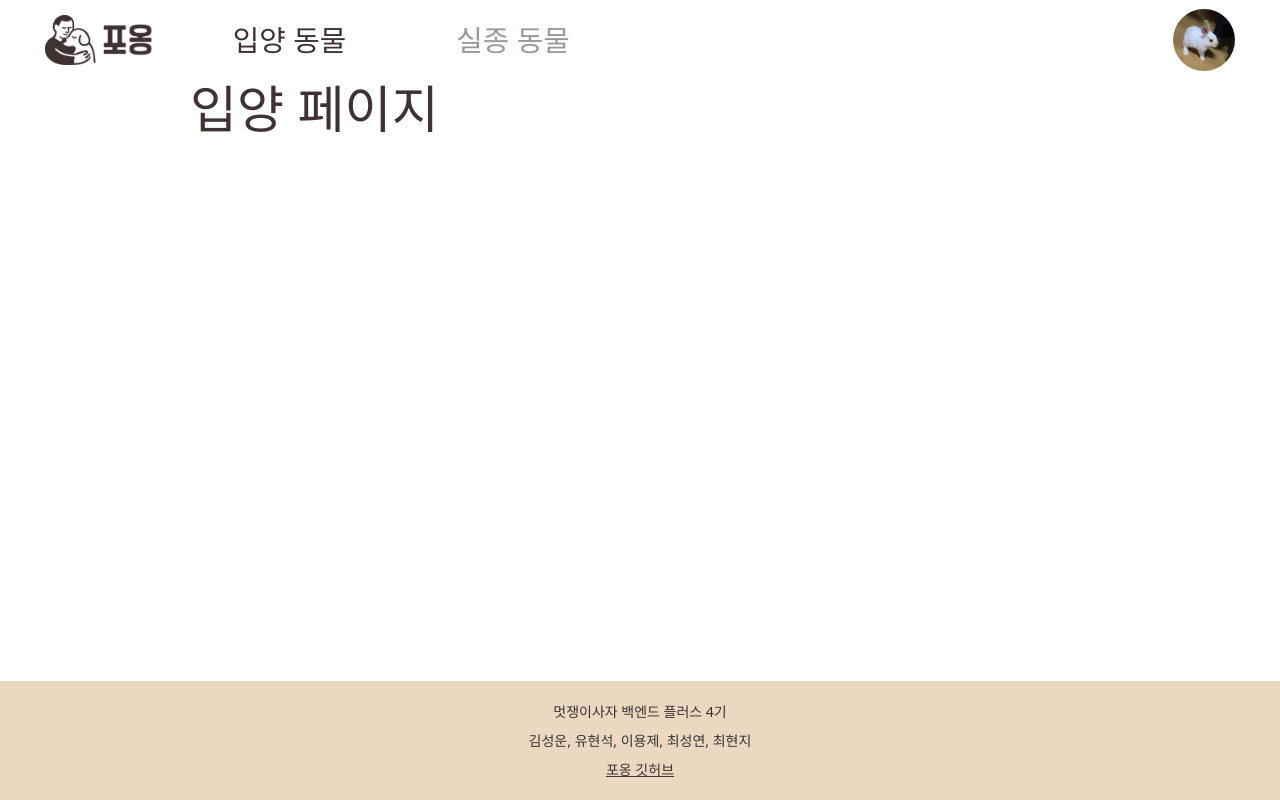
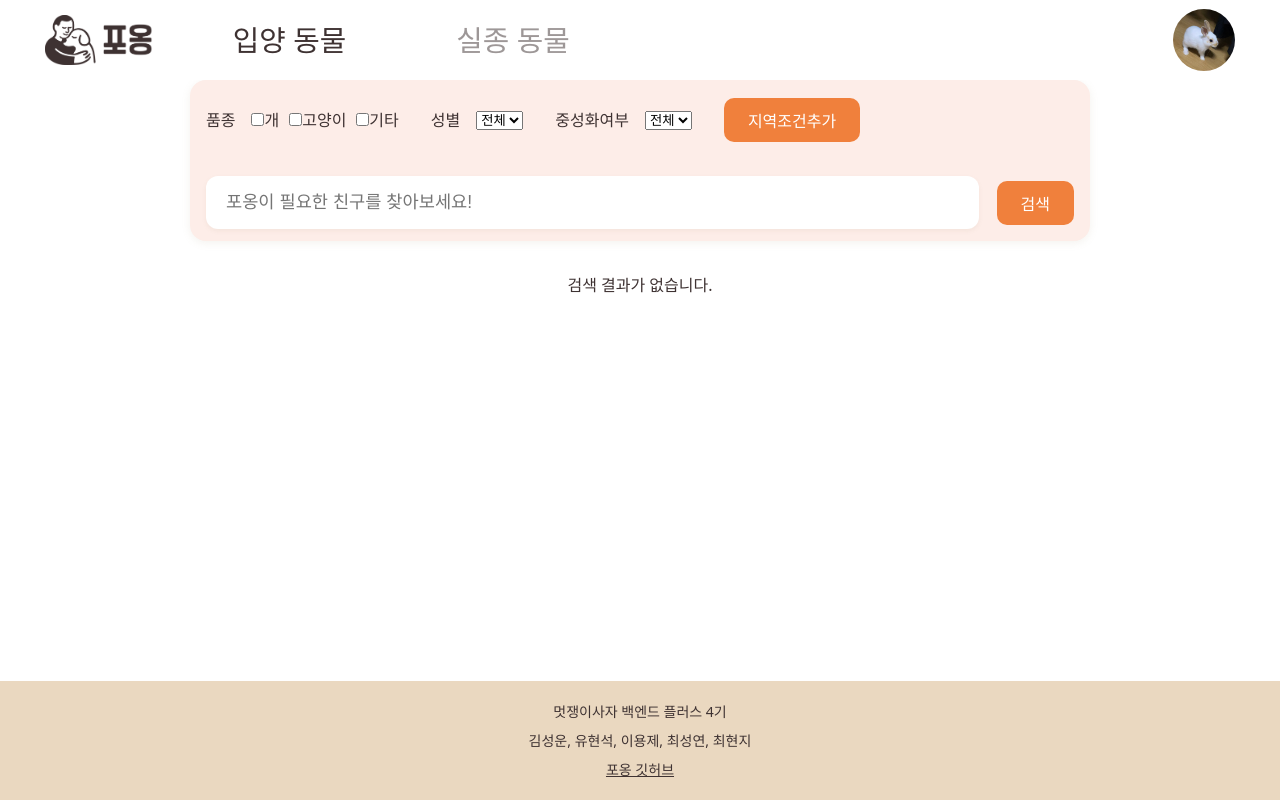
Before and after one commit to paw-ong/pawong-frontend, a React (Vite) app: page /adoption in a window 1280 px wide. Built offline with nearby package versions, Linux system fonts and the light colour scheme.

Commit message:
[feat] 검색화면 기본틀 + 나누기

```diff
--- a/package.json
+++ b/package.json
@@ -11,7 +11,8 @@
   },
   "dependencies": {
     "react": "^19.0.0",
-    "react-dom": "^19.0.0"
+    "react-dom": "^19.0.0",
+    "react-router-dom": "^7.5.2"
   },
   "devDependencies": {
     "@eslint/js": "^9.25.1",
--- /dev/null
+++ b/src/components/common/PrimaryButton.css
@@ -0,0 +1,14 @@
+.primary-btn {
+  background: #F0803C;
+  color: #fff;
+  border: none;
+  border-radius: 10px;
+  padding: 10px 24px;
+  font-size: 1rem;
+  font-weight: 600;
+  cursor: pointer;
+  transition: background 0.2s;
+}
+.primary-btn:hover {
+  background: #d96a1c;
+}
--- /dev/null
+++ b/src/components/common/PrimaryButton.jsx
@@ -0,0 +1,12 @@
+import React from "react";
+import "./PrimaryButton.css";
+
+function PrimaryButton({ children, onClick, ...props }) {
+  return (
+    <button className="primary-btn" onClick={onClick} {...props}>
+      {children}
+    </button>
+  );
+}
+
+export default PrimaryButton;
--- /dev/null
+++ b/src/components/pet/AddressModal.css
@@ -0,0 +1,45 @@
+.address-modal-backdrop {
+  position: fixed;
+  top: 0;
+  left: 0;
+  width: 100vw;
+  height: 100vh;
+  background: rgba(0,0,0,0.3);
+  display: flex;
+  align-items: center;
+  justify-content: center;
+  z-index: 2000;
+}
+
+.address-modal {
+  background: #fff;
+  border-radius: 16px;
+  box-shadow: 0 4px 24px rgba(167, 146, 119, 0.25);
+  padding: 32px 24px 24px 24px;
+  min-width: 320px;
+  max-width: 90vw;
+  text-align: center;
+  position: relative;
+}
+
+.address-modal h2 {
+  margin-top: 0;
+  color: #3E3232;
+  font-size: 1.3rem;
+  margin-bottom: 16px;
+}
+
+.close-btn {
+  margin-top: 24px;
+  background: #F0803C;
+  color: #fff;
+  border: none;
+  border-radius: 8px;
+  padding: 8px 24px;
+  font-size: 1rem;
+  cursor: pointer;
+  transition: background 0.2s;
+}
+.close-btn:hover {
+  background: #d96a1c;
+}
--- /dev/null
+++ b/src/components/pet/AddressModal.jsx
@@ -0,0 +1,16 @@
+import React from "react";
+import "./AddressModal.css";
+
+function AddressModal({ onClose }) {
+  return (
+    <div className="address-modal-backdrop">
+      <div className="address-modal">
+        <h2>지역 조건 추가</h2>
+        <p>여기에 지역 조건 입력 UI가 들어갑니다.</p>
+        <button className="close-btn" onClick={onClose}>닫기</button>
+      </div>
+    </div>
+  );
+}
+
+export default AddressModal;
--- /dev/null
+++ b/src/components/pet/AdoptionResultList.jsx
@@ -0,0 +1,25 @@
+import React from "react";
+
+function AdoptionResultList({ results, loading }) {
+  if (loading) return <div style={{textAlign: 'center', margin: '32px 0'}}>검색 중...</div>;
+  if (!results || results.length === 0) return <div style={{textAlign: 'center', margin: '32px 0'}}>검색 결과가 없습니다.</div>;
+
+  return (
+    <div style={{width: '100%', maxWidth: 1100, margin: '0 auto', padding: '0 16px'}}>
+      <ul style={{listStyle: 'none', padding: 0}}>
+        {results.map((item, idx) => (
+          <li key={item.id || idx} style={{marginBottom: 16, background: '#fff', borderRadius: 12, boxShadow: '0 2px 8px rgba(167,146,119,0.08)', padding: 20}}>
+            {/* 실제 데이터 구조에 맞게 아래를 수정하세요 */}
+            <div><b>이름:</b> {item.name || '이름 없음'}</div>
+            <div><b>품종:</b> {item.upKindCd || '-'}</div>
+            <div><b>성별:</b> {item.sexCd || '-'}</div>
+            <div><b>중성화:</b> {item.neuterYn || '-'}</div>
+            {/* 필요시 더 많은 정보 추가 */}
+          </li>
+        ))}
+      </ul>
+    </div>
+  );
+}
+
+export default AdoptionResultList;
--- /dev/null
+++ b/src/components/pet/AdoptionSearchBar.css
@@ -0,0 +1,109 @@
+.adoption-search-bar-wrapper {
+  width: 100%;
+  display: flex;
+  flex-direction: column;
+  align-items: center;
+  margin: 0 auto 32px auto;
+}
+
+.adoption-search-bar {
+  background: #FDEDE8;
+  border-radius: 16px;
+  box-shadow: 0 2px 8px rgba(167, 146, 119, 0.12);
+  padding: 18px 16px 12px 16px;
+  width: 100%;
+  max-width: 1100px;
+  display: flex;
+  flex-direction: column;
+  gap: 18px;
+}
+
+.filter-row {
+  display: flex;
+  gap: 32px;
+  align-items: center;
+  margin-bottom: 8px;
+}
+
+.filter-group {
+  display: flex;
+  align-items: center;
+  gap: 10px;
+  background: none;
+}
+
+.filter-label {
+  font-weight: 600;
+  color: #3E3232;
+  margin-right: 6px;
+}
+
+.address-btn {
+  background: #F0803C;
+  color: #fff;
+  border: none;
+  border-radius: 10px;
+  padding: 8px 18px;
+  font-size: 1rem;
+  font-weight: 500;
+  cursor: pointer;
+  margin-left: 10px;
+  transition: background 0.2s;
+}
+.address-btn:hover {
+  background: #d96a1c;
+}
+
+.search-row {
+  display: flex;
+  align-items: center;
+  gap: 18px;
+  margin-top: 8px;
+}
+
+.search-input {
+  flex: 1;
+  border-radius: 12px;
+  border: none;
+  box-shadow: 0 2px 4px rgba(167, 146, 119, 0.10);
+  padding: 16px 20px;
+  font-size: 1.1rem;
+  outline: none;
+  background: #fff;
+  color: #3E3232;
+}
+
+.search-btn {
+  background: #F0803C;
+  color: #fff;
+  border: none;
+  border-radius: 12px;
+  padding: 16px 32px;
+  font-size: 1.1rem;
+  font-weight: 600;
+  cursor: pointer;
+  transition: background 0.2s;
+}
+.search-btn:hover {
+  background: #d96a1c;
+}
+
+@media (max-width: 900px) {
+  .adoption-search-bar {
+    padding: 18px 8px 16px 8px;
+    max-width: 98vw;
+  }
+  .filter-row {
+    flex-direction: column;
+    align-items: flex-start;
+    gap: 12px;
+  }
+  .search-row {
+    flex-direction: column;
+    gap: 10px;
+    width: 100%;
+  }
+  .search-input {
+    width: 100%;
+  }
+}
--- /dev/null
+++ b/src/components/pet/AdoptionSearchBar.jsx
@@ -0,0 +1,105 @@
+import React, { useState } from "react";
+import AddressModal from "./AddressModal";
+import PrimaryButton from "../common/PrimaryButton";
+import "./AdoptionSearchBar.css";
+
+const KIND_MAP = [
+  { label: "개", value: "DOG" },
+  { label: "고양이", value: "CAT" },
+  { label: "기타", value: "ETC" },
+];
+const SEX_MAP = [
+  { label: "전체", value: "ALL" },
+  { label: "암컷", value: "F" },
+  { label: "수컷", value: "M" },
+];
+const NEUTER_MAP = [
+  { label: "전체", value: "ALL" },
+  { label: "함", value: "Y" },
+  { label: "안함", value: "N" },
+];
+
+function AdoptionSearchBar({ onSearch }) {
+  const [isModalOpen, setIsModalOpen] = useState(false);
+  const [selectedKinds, setSelectedKinds] = useState([]); // ["DOG", ...]
+  const [sex, setSex] = useState("ALL");
+  const [neuter, setNeuter] = useState("ALL");
+  const [searchTerm, setSearchTerm] = useState("");
+
+  // 체크박스 핸들러
+  const handleKindChange = (kind) => {
+    setSelectedKinds((prev) =>
+      prev.includes(kind)
+        ? prev.filter((k) => k !== kind)
+        : [...prev, kind]
+    );
+  };
+
+  // 검색 버튼 클릭 시
+  const handleSearch = () => {
+    if (selectedKinds.length === 0) {
+      alert("품종을 한 개 이상 선택해주세요.");
+      return;
+    }
+    onSearch({
+      selectedKinds,
+      sex,
+      neuter,
+      searchTerm,
+    });
+  };
+
+  return (
+    <div className="adoption-search-bar-wrapper">
+      <div className="adoption-search-bar">
+        <div className="filter-row">
+          <div className="filter-group">
+            <label className="filter-label">품종</label>
+            {KIND_MAP.map((k) => (
+              <label key={k.value}>
+                <input
+                  type="checkbox"
+                  checked={selectedKinds.includes(k.value)}
+                  onChange={() => handleKindChange(k.value)}
+                />
+                {k.label}
+              </label>
+            ))}
+          </div>
+          <div className="filter-group">
+            <label className="filter-label">성별</label>
+            <select value={sex} onChange={e => setSex(e.target.value)}>
+              {SEX_MAP.map((s) => (
+                <option key={s.value} value={s.value}>{s.label}</option>
+              ))}
+            </select>
+          </div>
+          <div className="filter-group">
+            <label className="filter-label">중성화여부</label>
+            <select value={neuter} onChange={e => setNeuter(e.target.value)}>
+              {NEUTER_MAP.map((n) => (
+                <option key={n.value} value={n.value}>{n.label}</option>
+              ))}
+            </select>
+          </div>
+          <PrimaryButton onClick={() => setIsModalOpen(true)}>지역조건추가</PrimaryButton>
+        </div>
+        <div className="search-row">
+          <input
+            className="search-input"
+            type="text"
+            placeholder="포옹이 필요한 친구를 찾아보세요!"
+            value={searchTerm}
+            onChange={e => setSearchTerm(e.target.value)}
+          />
+          <PrimaryButton onClick={handleSearch}>검색</PrimaryButton>
+        </div>
+      </div>
+      {isModalOpen && (
+        <AddressModal onClose={() => setIsModalOpen(false)} />
+      )}
+    </div>
+  );
+}
+
+export default AdoptionSearchBar;
--- a/src/pages/Adoption.jsx
+++ b/src/pages/Adoption.jsx
@@ -1,9 +1,50 @@
-import React from "react";
+import React, { useState } from "react";
+import AdoptionSearchBar from "../components/pet/AdoptionSearchBar";
+import AdoptionResultList from "../components/pet/AdoptionResultList";
 
 function Adoption() {
+  const [searchParams, setSearchParams] = useState(null); // 검색 조건
+  const [results, setResults] = useState([]); // 검색 결과
+  const [loading, setLoading] = useState(false);
+
+  // 검색 함수: AdoptionSearchBar에서 호출
+  const handleSearch = async (params) => {
+    setSearchParams(params);
+    setLoading(true);
+    try {
+      const urlParams = new URLSearchParams();
+      params.selectedKinds.forEach((kind) => urlParams.append("upKindCds", kind));
+      if (params.sex === "ALL") {
+        ["M", "F", "Q"].forEach((s) => urlParams.append("sexCd", s));
+      } else {
+        urlParams.append("sexCd", params.sex);
+      }
+      if (params.neuter === "ALL") {
+        ["Y", "N", "U"].forEach((n) => urlParams.append("neuterYn", n));
+      } else {
+        urlParams.append("neuterYn", params.neuter);
+      }
+      if (params.searchTerm && params.searchTerm.trim()) {
+        urlParams.append("searchTerm", params.searchTerm.trim());
+      }
+      const url = `http://localhost:8080/api/adoptions/search?${urlParams.toString()}`;
+      const res = await fetch(url);
+      if (!res.ok) throw new Error("검색 실패");
+      const data = await res.json();
+      setResults(data.results || []); // 실제 데이터 구조에 맞게 수정 필요
+    } catch (e) {
+      alert("검색 중 오류 발생");
+      setResults([]);
+    } finally {
+      setLoading(false);
+    }
+  };
+
   return (
-      <h1>입양 페이지</h1>
-
+    <div>
+      <AdoptionSearchBar onSearch={handleSearch} />
+      <AdoptionResultList results={results} loading={loading} />
+    </div>
   );
 }
 
```
Also changed, not shown: 2 other files (tests, documents, lock files or other folders).
